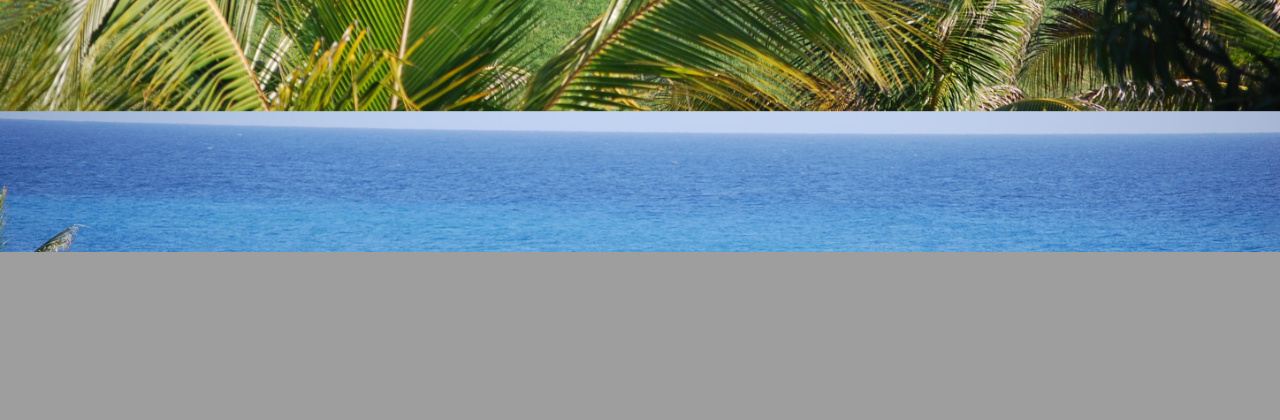
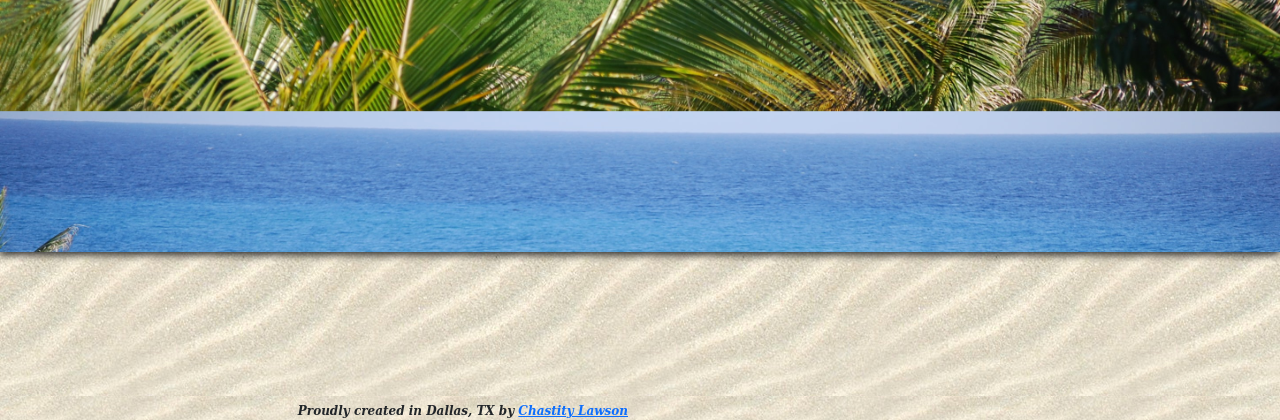
Before and after one commit to 4Chazz/trip, a Rails app: page / in a window 1280 px wide. Shown: the part 804-1224 px from the top of the page. Before the commit the page ends 1056 px from the top, so only its background shows below. Run offline with Rails 7, Linux system fonts and the light colour scheme; style sheets or scripts are compiled from the project's sources; some libraries are stand-ins or nearby versions.

Commit message:
added footer

```diff
--- a/app/assets/stylesheets/master.scss
+++ b/app/assets/stylesheets/master.scss
@@ -136,3 +136,11 @@ div.audio-player, .audio-player button {
   height: 20px;
 
 }
+
+.footer-blurb {
+  font-family: Constantia, "Lucida Bright", Lucidabright, "Lucida Serif", Lucida, "DejaVu Serif", "Bitstream Vera Serif", "Liberation Serif", Georgia, serif;
+  font-style: italic;
+  text-align: right;
+  font-size: 12px;
+
+}
--- a/app/views/layouts/application.html.erb
+++ b/app/views/layouts/application.html.erb
@@ -39,5 +39,20 @@
 
     <%= yield %>
   </div>
+  <br />
+  <br />
+  <br />
+   <br />
+   <div class="footer">
+      <div class="container">
+        <div class="row">
+
+          <div class="col-12 col-sm-6 footer-blurb">
+            Proudly created in Dallas, TX by <a href="http://chastitylawson.getforge.io">Chastity Lawson</a><br />
+          </div>
+
+        </div>
+      </div>
+    </div>
 
 </html>
```
